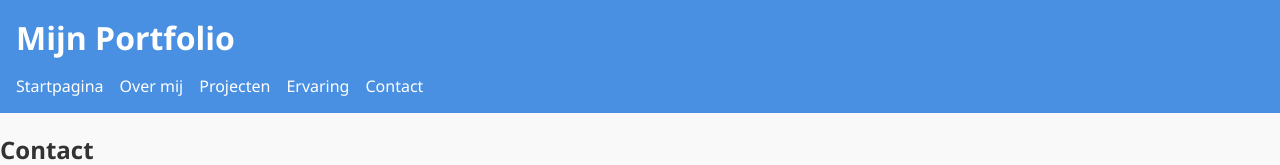
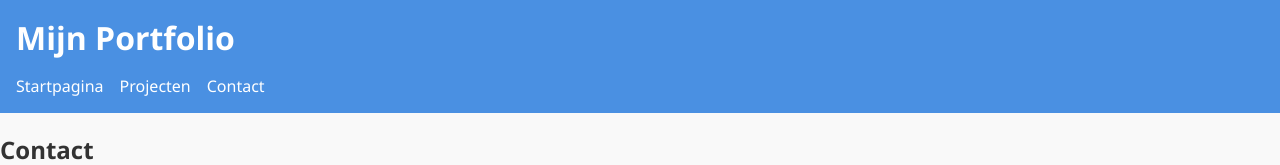
Before and after one commit to glidglod33/glidglod33.github.io, a plain HTML site: page portfolio/contact.html in a window 1280 px wide. Shown: the top 165 px of the page. Drawn offline with Linux system fonts and the light colour scheme.

Commit message:
meer fixes

```diff
--- a/portfolio/contact.html
+++ b/portfolio/contact.html
@@ -12,9 +12,9 @@
       <ul>
         <!-- <li><a href="../portfolio/sitemap.html">Sitemap</a></li> -->
         <li><a href="index.html">Startpagina</a></li>
-        <li><a href="#over">Over mij</a></li>
+        <!-- <li><a href="#over">Over mij</a></li> -->
         <li><a href="../portfolio/project.html">Projecten</a></li>
-        <li><a href="#ervaring">Ervaring</a></li>
+        <!-- <li><a href="#ervaring">Ervaring</a></li> -->
         <li><a href="../portfolio/contact.html">Contact</a></li>
       </ul>
     </nav>
```
Also changed, not shown: portfolio/project.html (+2 -2 lines).
